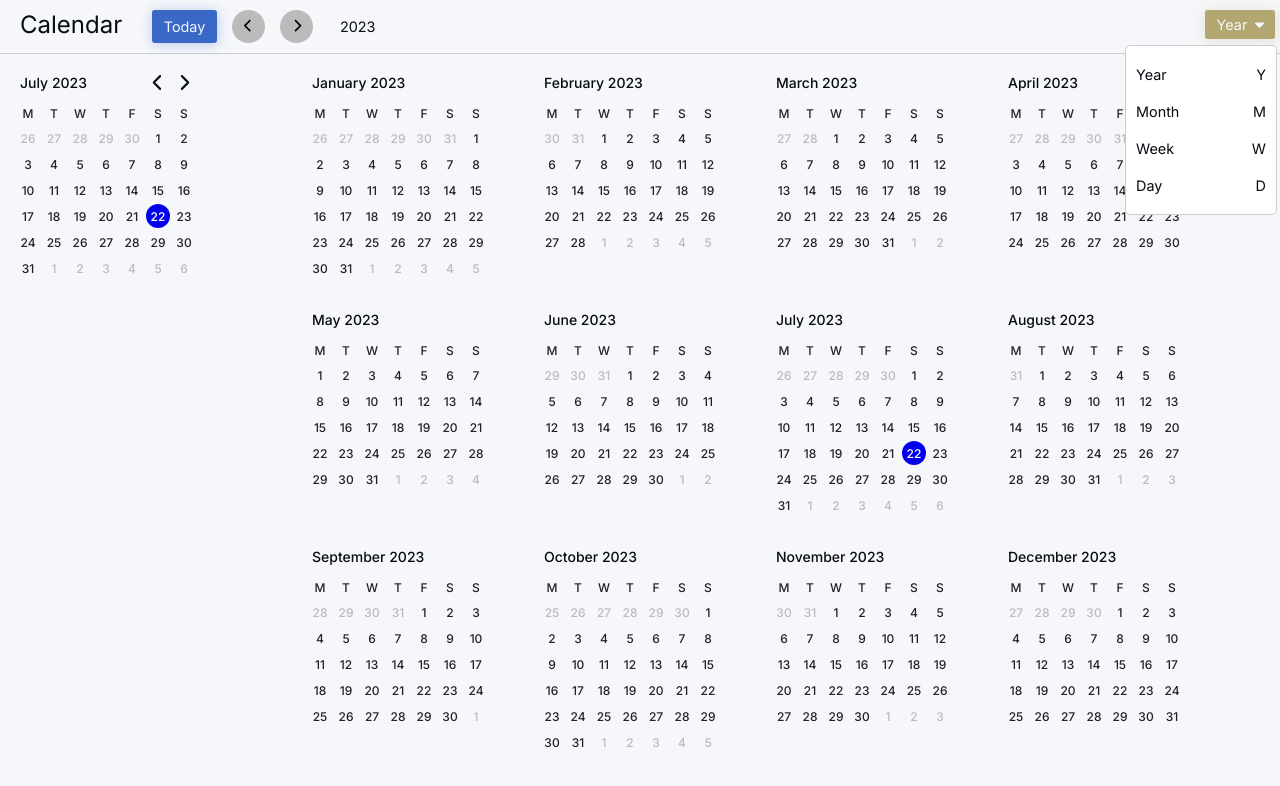
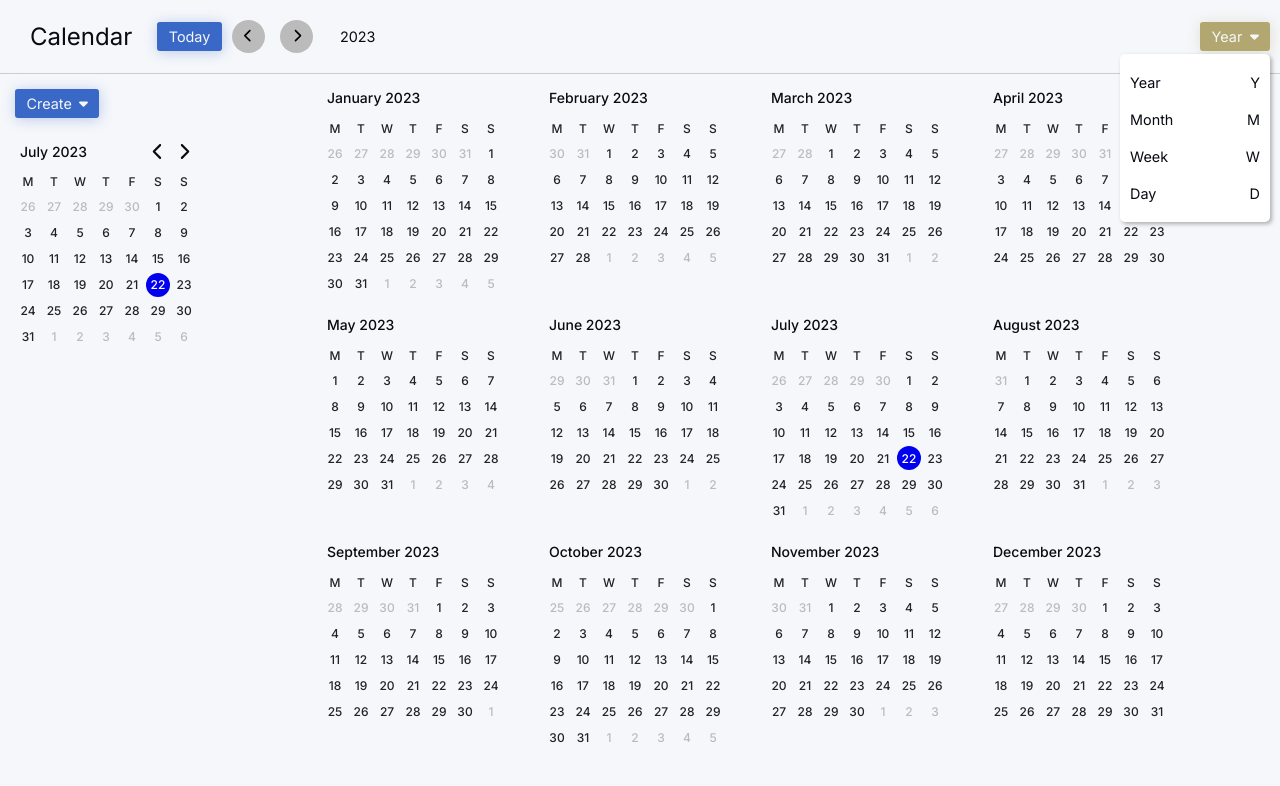
Before and after one commit to srayner/next-calendar, a Next.js app: page /2023/07/22/year in a window 1280 px wide. Both pictures are taken after a click on the button "Year". Shown: the top 786 px of the page. Built offline with nearby package versions, Linux system fonts and the light colour scheme.

Commit message:
DropDown component now takes in an items prop. Added Create dropdown and made some styling tweaks

```diff
--- a/app/components/button/button.module.css
+++ b/app/components/button/button.module.css
@@ -15,8 +15,9 @@
     font-size: var(--size);
     gap: .5em;
     justify-content: center;
-    margin: 10px 5px;
+    margin: 0;
     padding: .4em .8em;
+    height: auto;
     transition:
       box-shadow var(--transitionSpeed) cubic-bezier(0.66, -0.2, 0.27, 1.15),
       background-color var(--transitionSpeed) cubic-bezier(0.66, -0.2, 0.27, 1.15)
--- a/app/components/calendar/calendar.module.css
+++ b/app/components/calendar/calendar.module.css
@@ -1,7 +1,7 @@
 .calendar {
     width: 182px;
     height: 207px;
-    padding: 5px;
+    padding: 0;
     font-weight: 500;
 }
 
--- a/app/components/drop-down/DropDown.js
+++ b/app/components/drop-down/DropDown.js
@@ -7,14 +7,13 @@ import styles from './drop-down.module.css';
 const DropDown = (props) => {
 
     const [dropped, setDropped] = useState(false);
-    const items = [
-        { caption: 'Year', shortcut: 'Y', value: 'year'},
-        { caption: 'Month', shortcut: 'M', value: 'month' },
-        { caption: 'Week', shortcut: 'W', value: 'week' },
-        { caption: 'Day', shortcut: 'D', value: 'day' }
-    ];
+
+    const items = props.items;
     const selected = items.find(item => item.value === props.selected);
-
+    const menuAligned = props.menuAligned || 'left';
+    const menuAlignmentStyle = menuAligned === 'left' ? styles.leftAligned : styles.rightAligned;
+    console.log(menuAligned);
+    console.log(menuAlignmentStyle);
 
     const toggleDropped = () => {
         setDropped(!dropped);
@@ -29,8 +28,8 @@ const DropDown = (props) => {
 
     return (
         <div className={styles.container}>
-            <Button type={props.type} caption={selected.caption} icon={props.icon} onClick={toggleDropped}/>
-            {dropped && <ul className={styles.list}>
+            <Button type={props.type} caption={props.caption || selected.caption} icon={props.icon} onClick={toggleDropped}/>
+            {dropped && <ul className={`${styles.list} ${menuAlignmentStyle}`}>
                 {items.map((item) => <li key={item.value} onClick={() => handleSelected(item)}>
                     <span>{item.caption}</span>
                     <span>{item.shortcut}</span>
--- a/app/components/drop-down/drop-down.module.css
+++ b/app/components/drop-down/drop-down.module.css
@@ -8,15 +8,23 @@
     padding: 10px 0;
     margin: 0;
     position: absolute;
-    top: 45px;
-    right: 3px;
+    top: 32px;
     width: 150px;
     border-radius: 5px;
-    border: 1px solid #ccc;
+    border: none; /*1px solid #ccc;*/
     background-color: white;
     overflow: hidden;
     list-style: none;
+    box-shadow: rgba(0, 0, 0, 0.3) 2px 2px 4px 0px;
     z-index: 99;
+}
+
+.leftAligned {
+    left: 0;
+}
+
+.rightAligned {
+    right: 0;
 }
 
 .list li {
--- a/app/components/side-bar/SideBar.js
+++ b/app/components/side-bar/SideBar.js
@@ -5,6 +5,8 @@ import styles from './side-bar.module.css'
 import { useSelectedLayoutSegments } from 'next/navigation';
 import { useRouter } from 'next/navigation';
 import { format } from 'date-fns';
+import DropDown from '../drop-down/DropDown';
+import { faCaretDown } from '@fortawesome/free-solid-svg-icons';
 
 const SideBar = () => {
 
@@ -20,8 +22,21 @@ const SideBar = () => {
         router.push(url);
     }
 
+    const items = [
+        { caption: 'Event', shortcut: 'E', value: 'event'},
+        { caption: 'Task', shortcut: 'T', value: 'task'}
+    ];
+
     return (
         <div className={styles.sideBar}>
+            <DropDown
+                type={'primary'}
+                items={items}
+                caption="Create"
+                icon={faCaretDown}
+                menuAligned="left"
+                onSelected={(view) => handleViewChange(view)}
+                />
             <Calendar startingMonth={now} onSelect={handleDateChange} showNav/>
         </div>
     )
--- a/app/components/side-bar/side-bar.module.css
+++ b/app/components/side-bar/side-bar.module.css
@@ -1,3 +1,6 @@
 .sideBar {
-    padding: 10px;
+    padding: 15px;
+    display: flex;
+    flex-direction: column;
+    gap: 20px;
 }
--- a/app/components/title-bar/TitleBar.js
+++ b/app/components/title-bar/TitleBar.js
@@ -87,6 +87,13 @@ const TitleBar = (props) => {
         router.push(`/${year}/${month}/${day}/${view}`);
     }
 
+    const items = [
+        { caption: 'Year', shortcut: 'Y', value: 'year'},
+        { caption: 'Month', shortcut: 'M', value: 'month' },
+        { caption: 'Week', shortcut: 'W', value: 'week' },
+        { caption: 'Day', shortcut: 'D', value: 'day' }
+    ];
+
     return (
         <div className={styles.titleBar}>
             <div className={styles.leftItems}>
@@ -97,7 +104,14 @@ const TitleBar = (props) => {
                 <Text>{dateText}</Text>
             </div>
             <div className={styles.rightItems}>
-                <DropDown type={'secondary'} selected={viewName} icon={faCaretDown} onSelected={(view) => handleViewChange(view)}/>
+                <DropDown
+                    type={'secondary'}
+                    items={items}
+                    selected={viewName}
+                    icon={faCaretDown}
+                    menuAligned="right"
+                    onSelected={(view) => handleViewChange(view)}
+                />
             </div>
         </div>
     )
--- a/app/components/title-bar/title-bar.module.css
+++ b/app/components/title-bar/title-bar.module.css
@@ -2,17 +2,20 @@
     border-bottom: 1px solid #ccc;
     display: flex;
     justify-content: space-between;
+    padding: 10px;
 }
 
 .leftItems {
     display: flex;
     justify-content: space-between;
+    align-items: center;
     gap: 5px;
 }
 
 .rightItems {
     display: flex;
     justify-content: space-between;
+    align-items: center;
     gap: 5px;
 }
 
```
